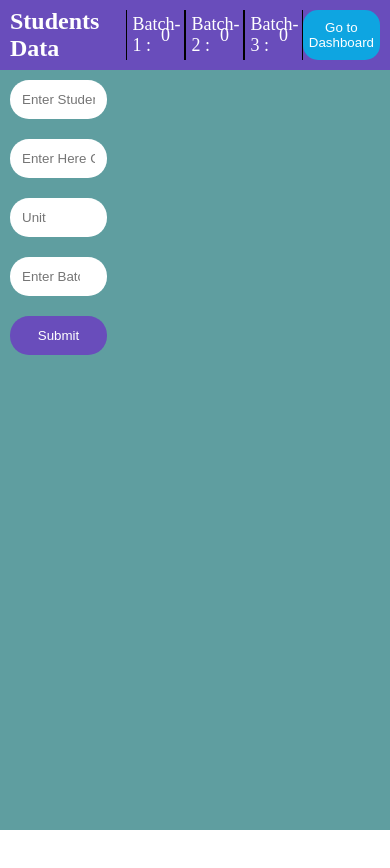
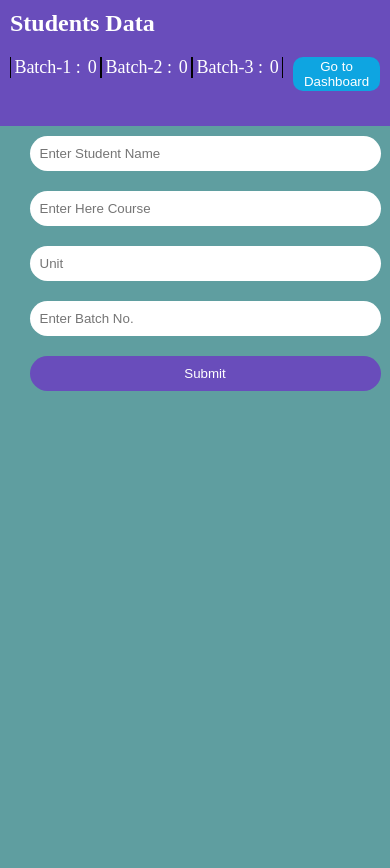
Before and after one commit to sandeep919912/campusCart, a plain HTML site: page index.html in a window 390 px wide. Before the commit the page ends 844 px from the top, so only its background shows below. Drawn offline with Linux system fonts and the light colour scheme.

Commit message:
modified css

```diff
--- a/style.css
+++ b/style.css
@@ -4,10 +4,13 @@
     box-sizing: border-box;
 }
 
+body{
+    background-color: #694dbb;
+}
+
 nav{
     width: 100vw;
     height: 70px;
-    background-color: #694dbb;
     display: flex;
     justify-content: space-between;
     align-items: center;
@@ -21,8 +24,8 @@ nav{
     width: 80%;
     height: 100%;
     display: flex;
+    flex-direction: row;
     justify-content: space-evenly;
-
 }
 
 .quant>div{
@@ -37,7 +40,7 @@ nav{
     align-items: center;
 }
 
-.quant>div div{
+.count>div div{
     width: 30%;
     display: flex;
     align-items: center;
@@ -47,7 +50,6 @@ nav{
     width:100vw;
     height: 90vh;
     background-color: cadetblue;
-
 }
 
 .hero>form{
@@ -82,3 +84,85 @@ nav{
     color: white;
     cursor: pointer;
 }
+
+@media only screen and (max-width :600px) {
+
+    .hero{
+        margin-top: 25px;
+    }
+
+    .hero>form{
+        width: 90%;
+        display: flex;
+        flex-direction: column;
+        margin: auto;
+    }
+
+    .hero>form input{
+        width: 100%;
+        padding: 10px;
+        border-radius: 19px;
+        outline: none;
+        border: none;
+        /* margin: 10px; */
+    }
+
+    nav{
+        width: 100vw;
+        height: auto;
+        padding: 10px;
+        display: block;
+    }
+
+    .quant{
+        width: 100%;
+        height: 100%;
+        display: flex;
+        justify-content: space-around;
+        margin-top: 20px;
+    }
+
+
+    .count>div div{
+        width: 30%;
+        display: block;
+        /* align-items: center; */
+    }
+
+    .button{
+        /* margin-bottom: 80px; */
+        margin-left: 10px;
+        /* width: 50px; */
+        padding: 2px;
+        border-radius: 10px;
+        border: none;
+        background-color: #0ea5e1;
+        color: white;
+        cursor: pointer;
+    }
+
+}
+
+@media only screen and(min-width :601px) and (max-width:900px){
+
+    .hero{
+        display: flex;
+        justify-content: center;
+        align-items: center;
+    }
+
+    .hero>form{
+        width: 80%;
+        display: flex;
+        flex-direction: column;
+        margin: auto;
+    }
+    .hero>form input{
+        width: 100%;
+        padding: 10px;
+        border-radius: 19px;
+        outline: none;
+        border: none;
+        /* margin: 10px; */
+    }
+}
```
